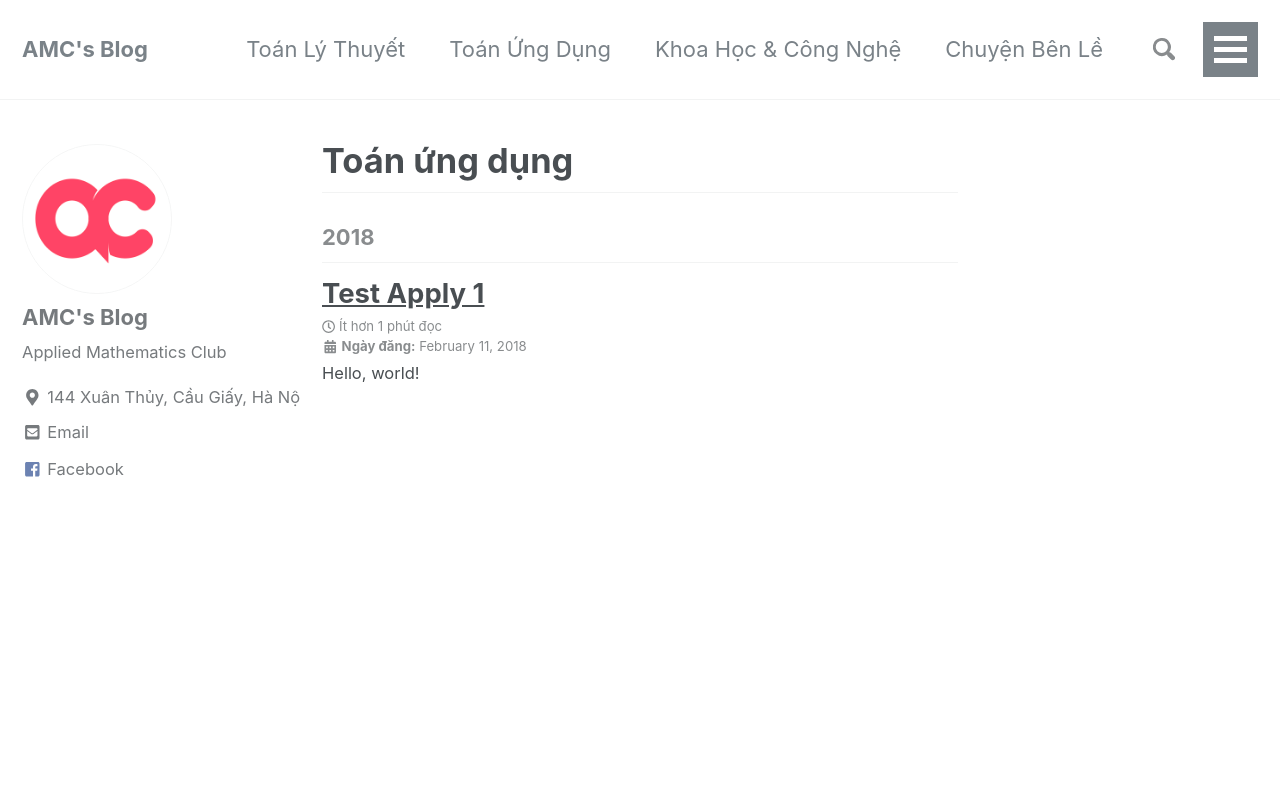
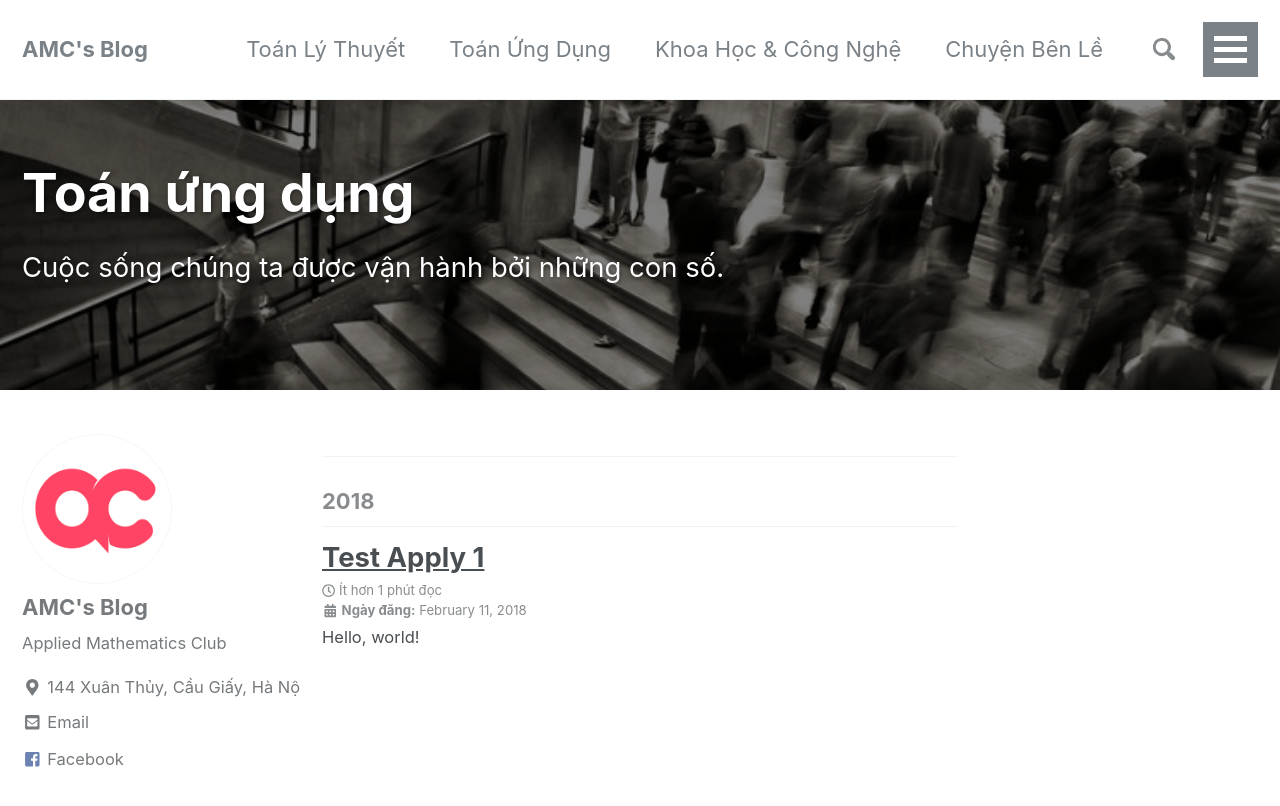
Before and after one commit to amcblog/testvon.github.io, a Jekyll site: the page built from _pages/apply.html, in a window 1280 px wide and 900 px high. Shown: the top 806 px of the window. Built offline with Jekyll 4.4.1, drawn with Linux system fonts in a browser that asks for light colours; nearby versions of some CDN libraries.

Commit message:
Update apply.html

```diff
--- a/_pages/apply.html
+++ b/_pages/apply.html
@@ -2,6 +2,10 @@
 layout: archive
 permalink: /categories/apply/
 title: "Toán ứng dụng"
+header:
+  overlay_image: images/apply-1.jpg
+  overlay_filter: 0.5
+excerpt: Cuộc sống chúng ta được vận hành bởi những con số.
 author_profile: true
 ---
 <hr>
```
